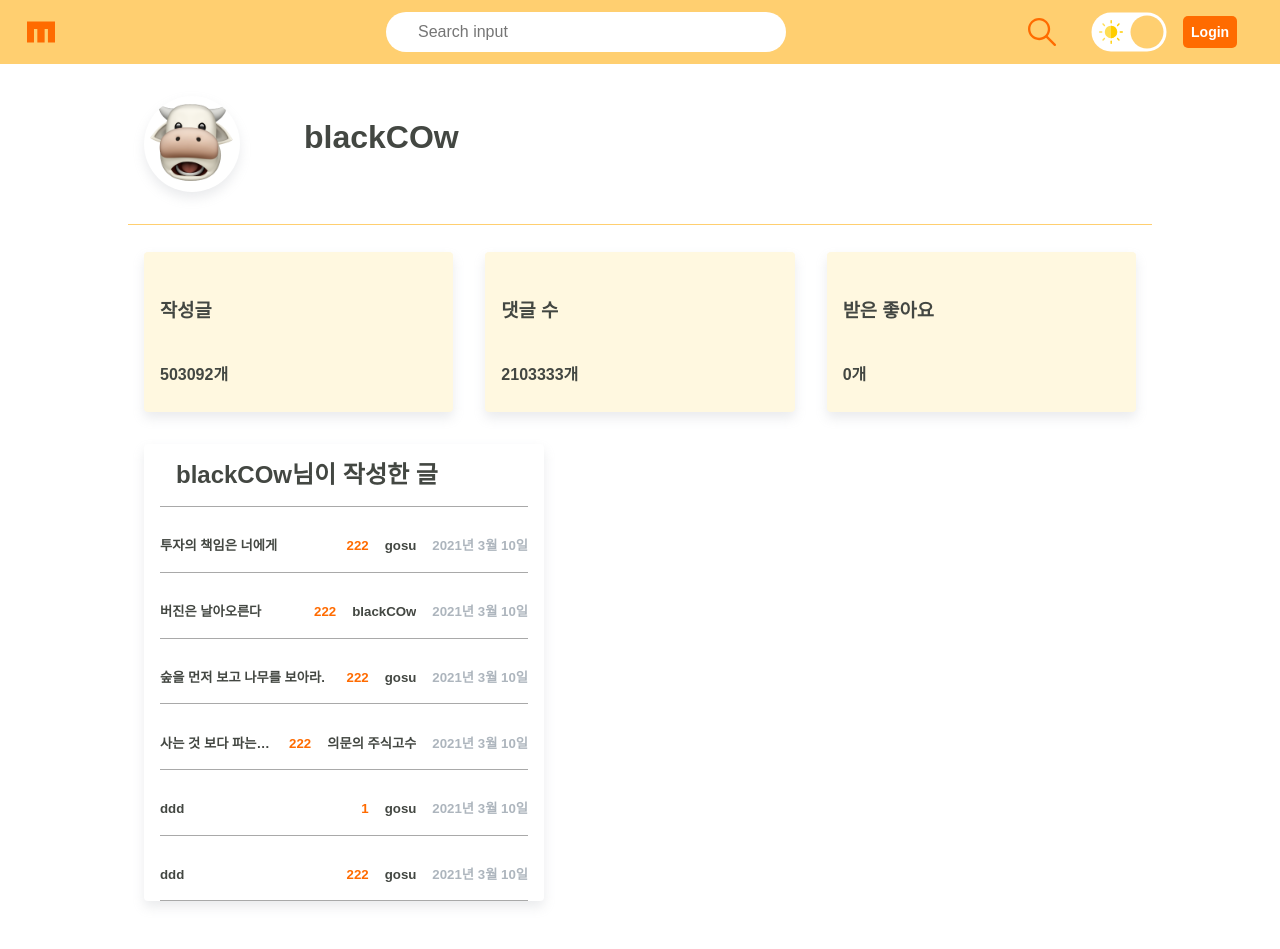
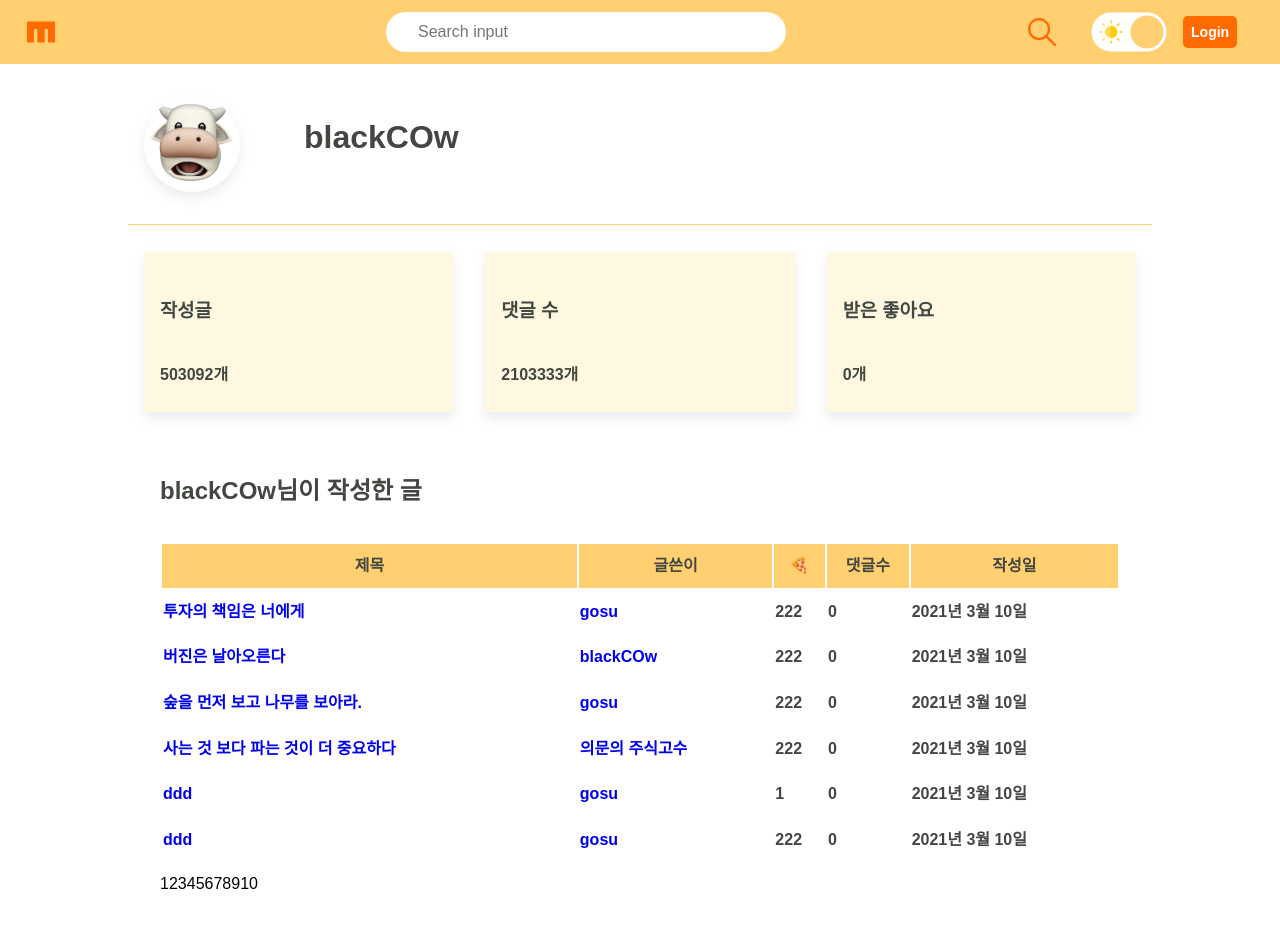
Before and after one commit to blackcowmoo/moomark-frontend, a Next.js app: page /user/blackCOw in a window 1280 px wide. Shown: the top 949 px of the page. Built offline with nearby package versions, Linux system fonts and the light colour scheme.

Commit message:
Add Pagination components

```diff
--- /dev/null
+++ b/src/components/PostList/TablePostList/Pagination.tsx
@@ -0,0 +1,30 @@
+import styles from './TablePostList.module.scss';
+
+interface IPagination {
+  totalPostCount: number;
+  limit: number;
+  currentPage: number;
+  setPage: (input: number) => void;
+}
+
+const Pagination: React.FC<IPagination> = ({ totalPostCount, limit, currentPage, setPage }) => {
+  const pageNumbers = [];
+  for (let i = 1; i <= Math.ceil(totalPostCount / limit); i++) {
+    pageNumbers.push(i);
+  }
+
+  return (
+    <nav className={styles.pagination}>
+      {currentPage !== 1 && <button onClick={() => setPage(currentPage - 1)}>&lt</button>}
+      {pageNumbers.map((pageIndex) => {
+        return (
+          <button key={pageIndex} onClick={() => setPage(pageIndex)}>
+            {pageIndex}
+          </button>
+        );
+      })}
+    </nav>
+  );
+};
+
+export default Pagination;
--- a/src/components/PostList/TablePostList/TablePostList.tsx
+++ b/src/components/PostList/TablePostList/TablePostList.tsx
@@ -3,13 +3,13 @@ import { useEffect, useState } from 'react';
 import { timeForToday } from 'utils/common';
 import { IPostList } from 'types';
 import { HomePageListMock } from 'utils/mock';
+import Pagination from './Pagination';
 
 import styles from './TablePostList.module.scss';
 
 interface ITablePostList {
   listTitle: string;
-  currentPage: number;
-  range: number;
+  postsPerPage: number;
 }
 
 interface IPostListFooter {
@@ -17,29 +17,26 @@ interface IPostListFooter {
   endPage: number;
 }
 
-const TablePostList: React.FC<ITablePostList> = ({ listTitle, currentPage, range }) => {
+const TablePostList: React.FC<ITablePostList> = ({ listTitle,  postsPerPage }) => {
+  const [currentPage, setCurrentPage ] = useState<number>(1);
   const [postList, setPostList] = useState<IPostList[]>([]);
-  const [totalListCount, setTotalListCount] = useState<number>(0);
-  const [pageList, setPageList] = useState<number[]>([]);
-  const [isNextButton, setIsNextButton] = useState<boolean>(false);
-  const [isPrevButton, setIsPrevButton] = useState<boolean>(false);
-  const listSize = 10;
+  const [totalPostCount, setTotalPostCount] = useState<number>(0);
+
   useEffect(() => {
-    setTotalListCount(2000);
-  });
+    setTotalPostCount(100);
+  }, []);
   useEffect(() => {
     //Query via currentpage, rowCount
     setPostList(HomePageListMock);
-    let { startPage, endPage }: IPostListFooter = {
-      startPage: 0,
-      endPage: 0,
-    };
 
-    startPage = (currentPage - 1) * listSize;
-    endPage = range * listSize;
+    function rangeArray(size: number, startAt = 0) {
+      return [...Array(size).keys()].map((i) => i + startAt);
+    }
   }, [currentPage]);
 
-  const renderFooter = () => {};
+  const paginate= (input: number) => {
+    setCurrentPage(input);
+  }
 
   return (
     <div className={styles.TablePostList}>
@@ -77,8 +74,7 @@ const TablePostList: React.FC<ITablePostList> = ({ listTitle, currentPage, range
         </tbody>
       </table>
       <div className={styles.footer}>
-        <ul className={styles.pagination}>
-        </ul>
+        <Pagination totalPostCount={totalPostCount} limit = {postsPerPage} currentPage={currentPage} setPage={paginate} />
       </div>
     </div>
   );
--- a/src/pages/user/[user]/index.tsx
+++ b/src/pages/user/[user]/index.tsx
@@ -1,12 +1,10 @@
 import { useEffect, useState } from 'react';
 import { useRouter } from 'next/router';
 import UserProfile, { IUserProfile } from '@components/User/UserProfile';
-import DefaultPostList from '@components/PostList/DefaultPostList';
 import TablePostList from '@components/PostList/TablePostList';
-import { HomePageListMock } from 'utils/mock';
 
 const UserPage = () => {
-  const { user, page } = useRouter().query;
+  const { user } = useRouter().query;
   const [userProfile, setUserProfile] = useState<IUserProfile | undefined>(undefined);
   useEffect(() => {
     if (typeof user === 'string') {
@@ -24,8 +22,7 @@ const UserPage = () => {
     <>
       <UserProfile profile={userProfile} />
       <>
-        <DefaultPostList listTitle={`${user}님이 작성한 글`} postList={HomePageListMock} />
-        <TablePostList listTitle={`${user}님이 작성한 글`} currentPage={Number(page) || 1} range={10}  />
+        <TablePostList listTitle={`${user}님이 작성한 글`} postsPerPage={10} />
       </>
     </>
   );
```
